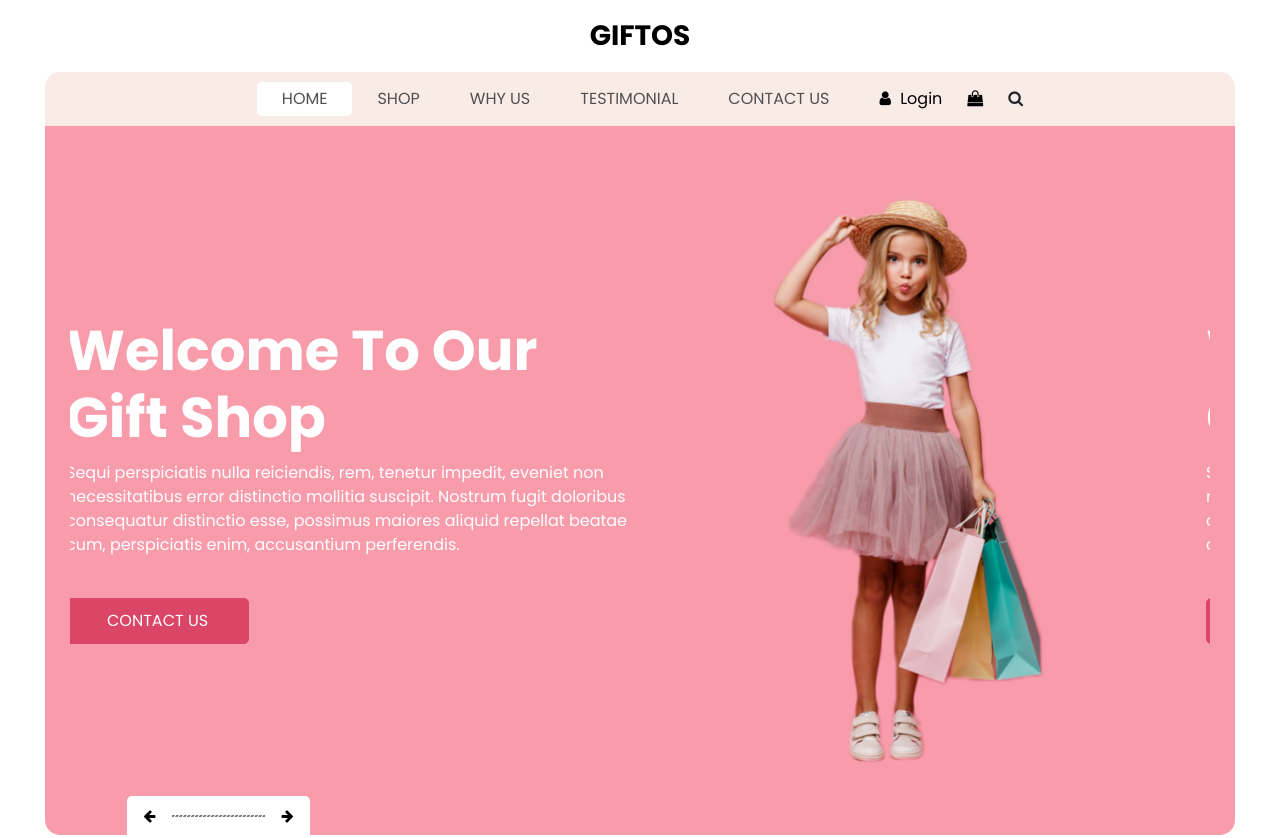
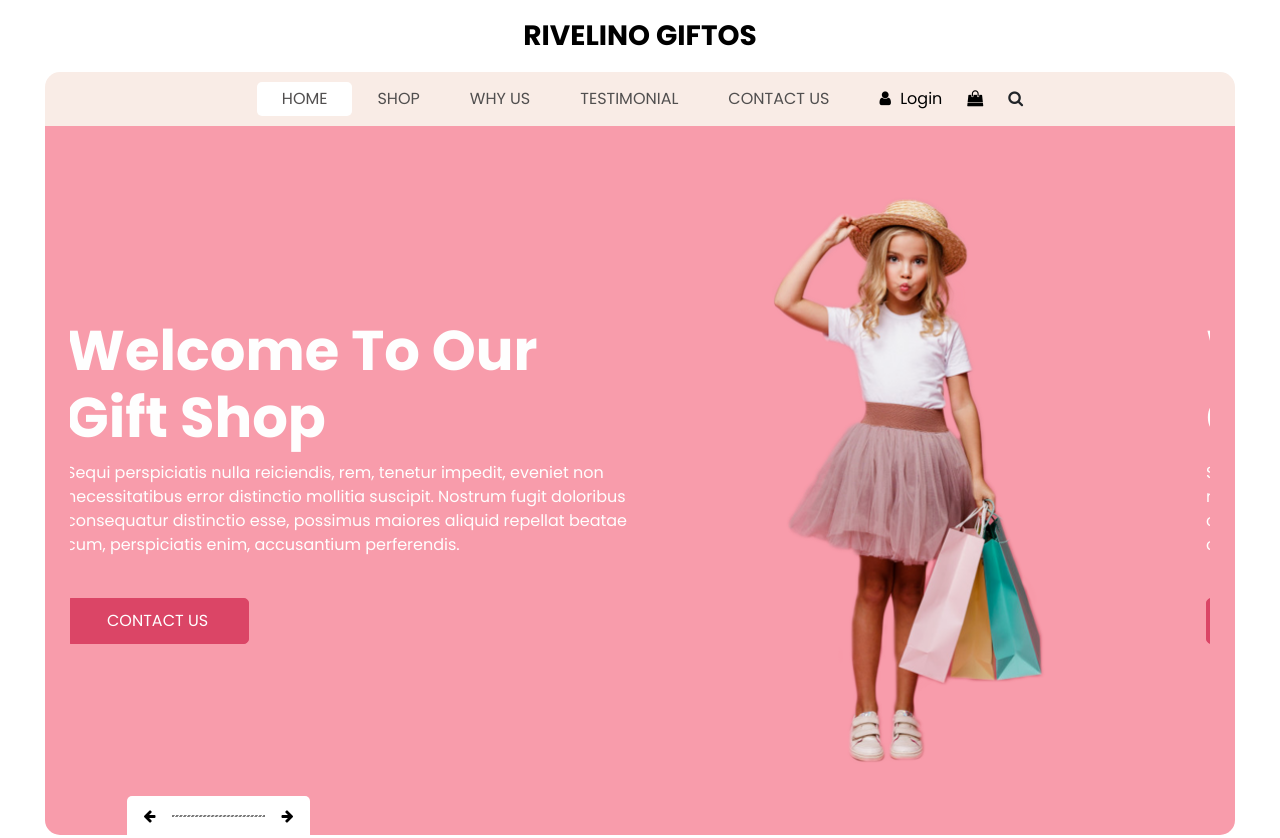
Before and after one commit to rivelino86/Web-app, a plain HTML site: page index.html in a window 1280 px wide. Shown: the top 838 px of the page. Drawn offline with nearby package versions, Linux system fonts and the light colour scheme.

Commit message:
Test push

```diff
--- a/index.html
+++ b/index.html
@@ -36,7 +36,7 @@
       <nav class="navbar navbar-expand-lg custom_nav-container ">
         <a class="navbar-brand" href="index.html">
           <span>
-            Giftos
+            RIVELINO Giftos
           </span>
         </a>
         <button class="navbar-toggler" type="button" data-toggle="collapse" data-target="#navbarSupportedContent" aria-controls="navbarSupportedContent" aria-expanded="false" aria-label="Toggle navigation">
```
Also changed, not shown: 1 other file.
